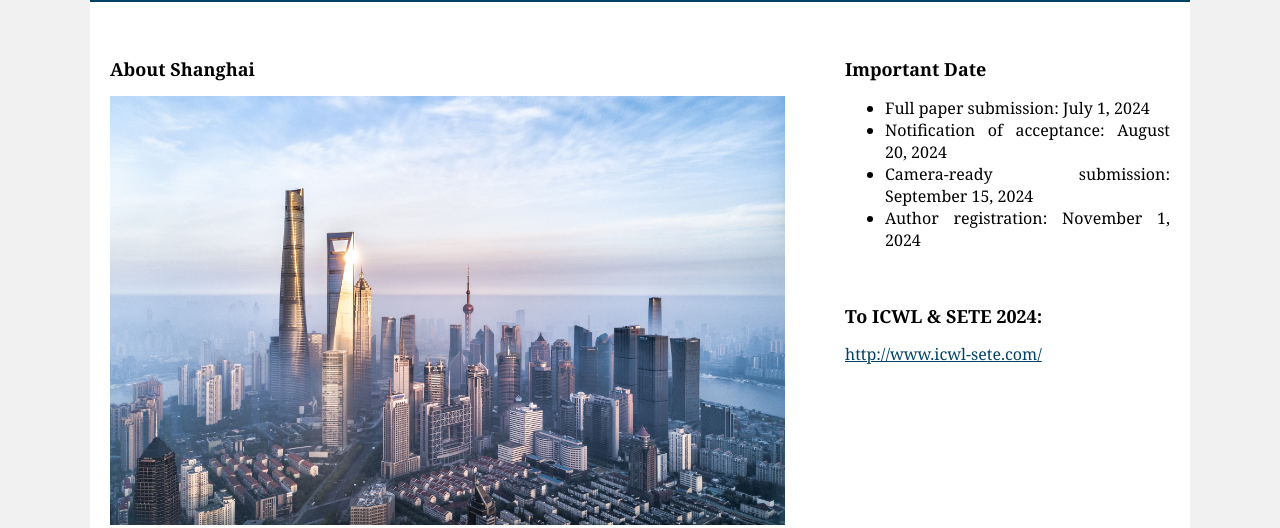
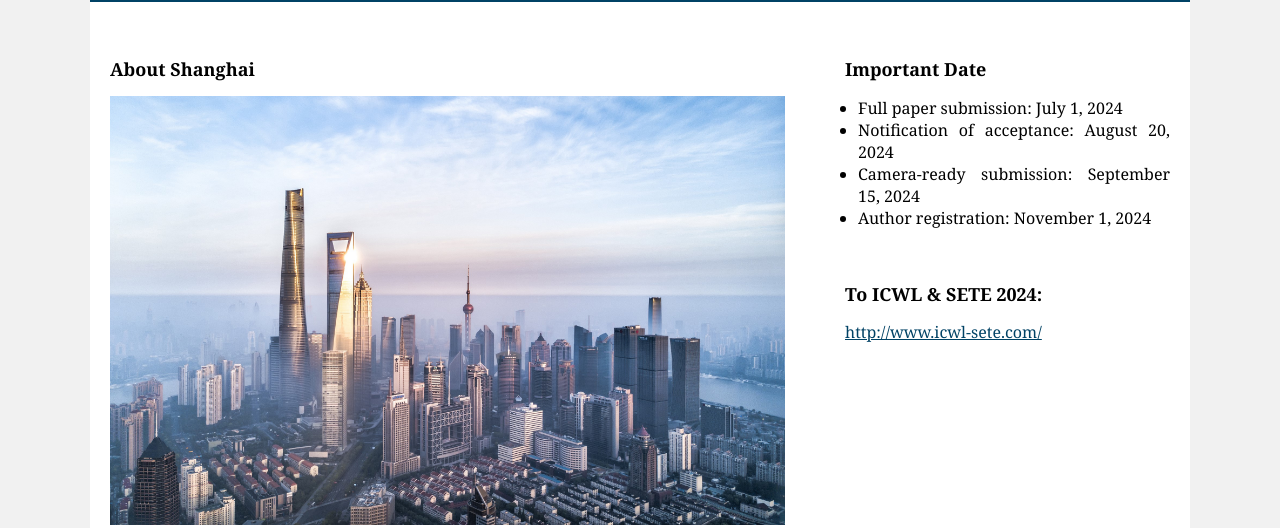
Before and after one commit to GAI-E/GAI-E.github.io, a plain HTML site: page 2024/attend.html in a window 1280 px wide. Shown: the part 379-907 px from the top of the page. Drawn offline with Linux system fonts and the light colour scheme.

Commit message:
Update attend.html

```diff
--- a/2024/attend.html
+++ b/2024/attend.html
@@ -48,6 +48,11 @@ background: rgb(0, 0, 0);
   font-size: 35px;
   color:white;
   font-family: "Georgia";
+}
+
+.rightcolumn ul {
+  margin-left: 13px;
+  padding-left: 0;
 }
 
 /* 导航条 */
```
